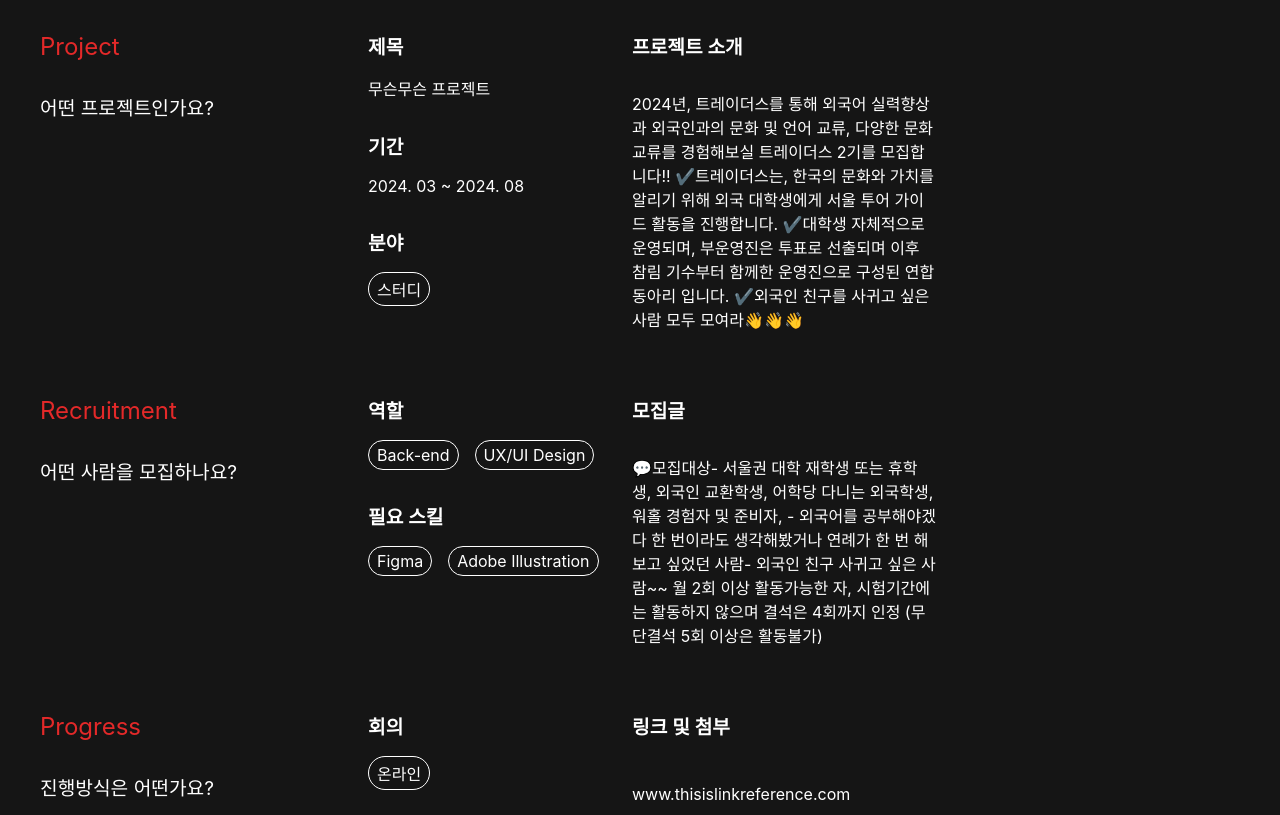
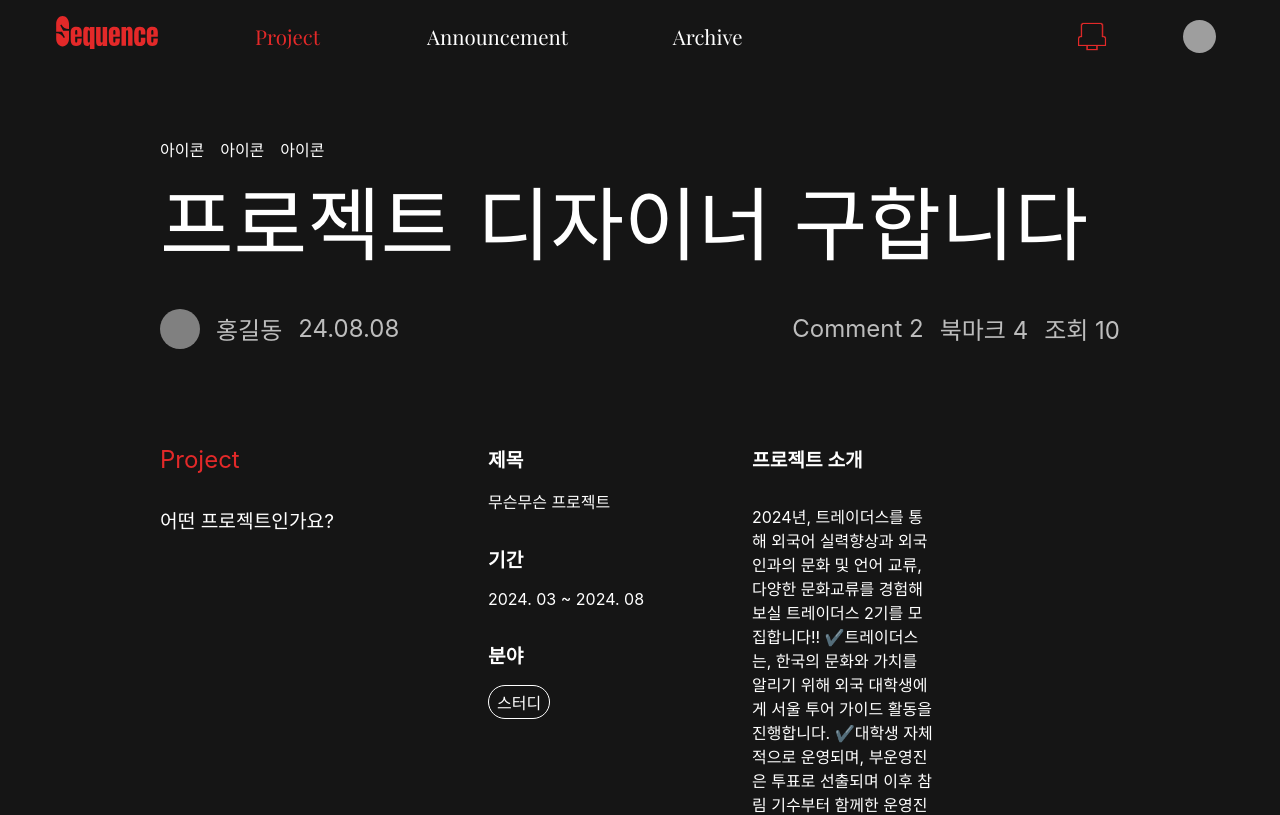
Before and after one commit to Sequence-Front/sequence, a React (Create React App) app: page /projectdetail in a window 1280 px wide. Shown: the top 815 px of the page. Built offline with nearby package versions, Linux system fonts and the light colour scheme; grey boxes are pictures that could not be loaded; a web font is replaced by a local one.

Commit message:
[FIX] projectDetailPage 2차수정

```diff
--- a/src/App.tsx
+++ b/src/App.tsx
@@ -9,6 +9,7 @@ function App() {
       <GlobalStyles styles={{
         body: {
           backgroundColor: '#151515',
+          color: '#ffffff'
         },
       }} />
       <AppRouter />
--- a/src/projectdetail/ProjectDetailPage.tsx
+++ b/src/projectdetail/ProjectDetailPage.tsx
@@ -1,11 +1,16 @@
 import React from 'react';
 import styled from 'styled-components';
 import { projectData } from './projectData';
+import Header from '../asset/component/Header';
+
+const Wrapper = styled.div`
+`
+
 const Container = styled.div`
   background-color: #151515;
   color: white;
   padding: 2rem;
-  max-width: 1200px;
+  width: 75%;
   margin: 0 auto;
 `;
 
@@ -77,8 +82,69 @@ const DescriptionWrapper = styled.div`
   font-size: 1.2rem;
 `;
 
+const TitleSection = styled.div`
+  margin: 4rem auto;
+  width: 75%;
+  display: flex;
+  flex-direction: column;
+`
+
+const Title = styled.div`
+  font-size: 5rem;
+`
+
+const Detail = styled.div`
+  display: flex;
+  justify-content: space-between;
+  font-size: 1.5rem;
+  color: #BDBDBD;
+  margin-top: 2rem;
+`
+
+const DetailBox =styled.div`
+  display: flex;
+  align-items: center;
+  gap: 1rem;
+`
+
+const TempImage = styled.div`
+  background-color: grey;
+  border-radius: 50%;
+  width: 40px;
+  height: 40px;
+`
+
+ const IconContainer = styled.div`
+  display: flex;
+  gap: 1rem;
+ `
+
 const ProjectDetailPage = () => {
   return (
+    <Wrapper>
+    <Header headerName = "" isMain = {false}/>
+    <TitleSection>
+      <IconContainer>
+        <div>아이콘</div>
+        <div>아이콘</div>
+        <div>아이콘</div>
+      </IconContainer>
+      <Title>
+        프로젝트 디자이너 구합니다
+      </Title>
+      <Detail>
+        <DetailBox>
+          <TempImage/>
+          <div>홍길동</div>
+          <div>24.08.08</div>
+        </DetailBox>
+        <DetailBox>
+        <div>Comment 2</div>
+        <div>북마크 4</div>
+        <div>조회 10</div>
+        </DetailBox>
+      </Detail>
+    </TitleSection>
     <Container>
       <Section>
         <Content>
@@ -176,6 +242,7 @@ const ProjectDetailPage = () => {
         </Content>
       </Section>
     </Container>
+    </Wrapper>
   );
 };
 
```
